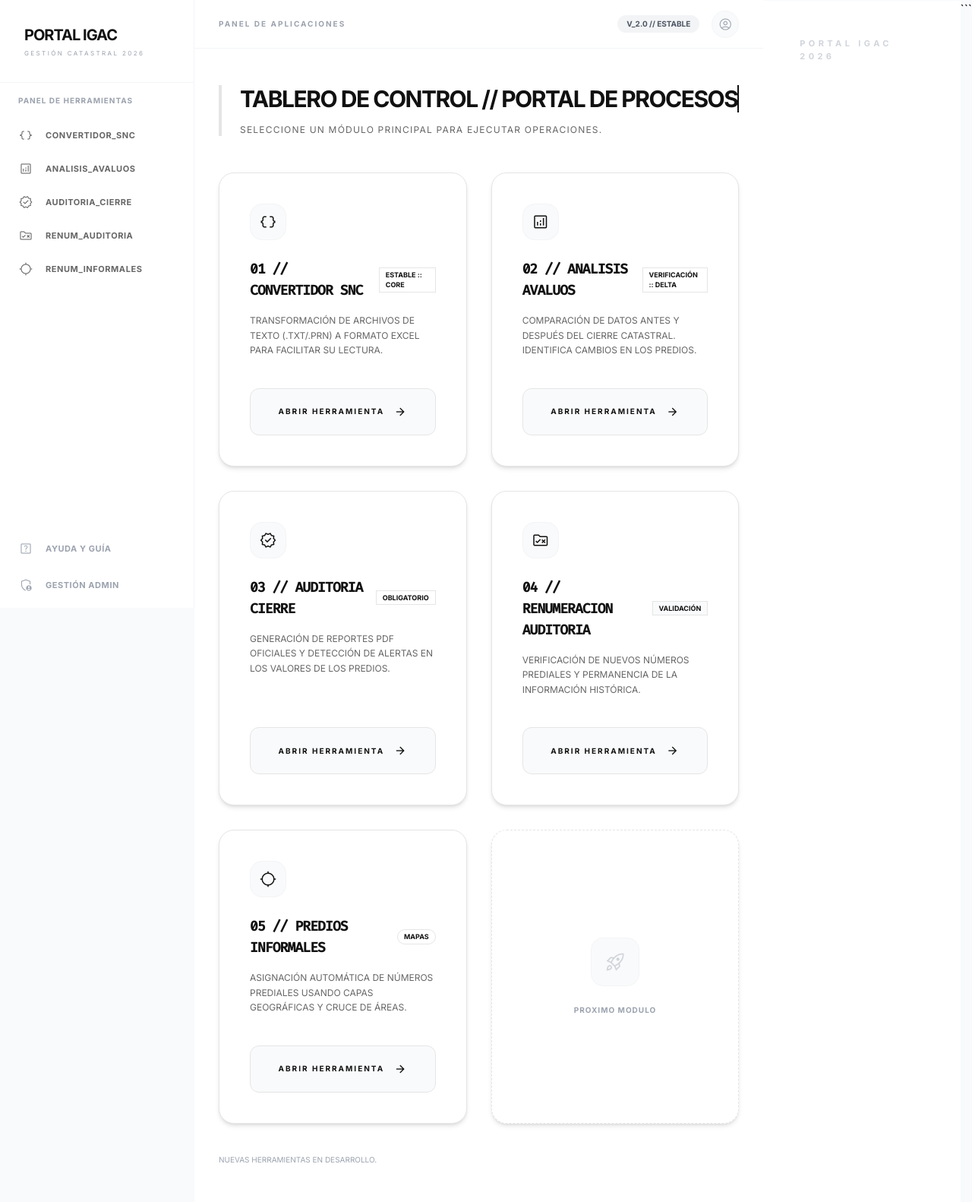
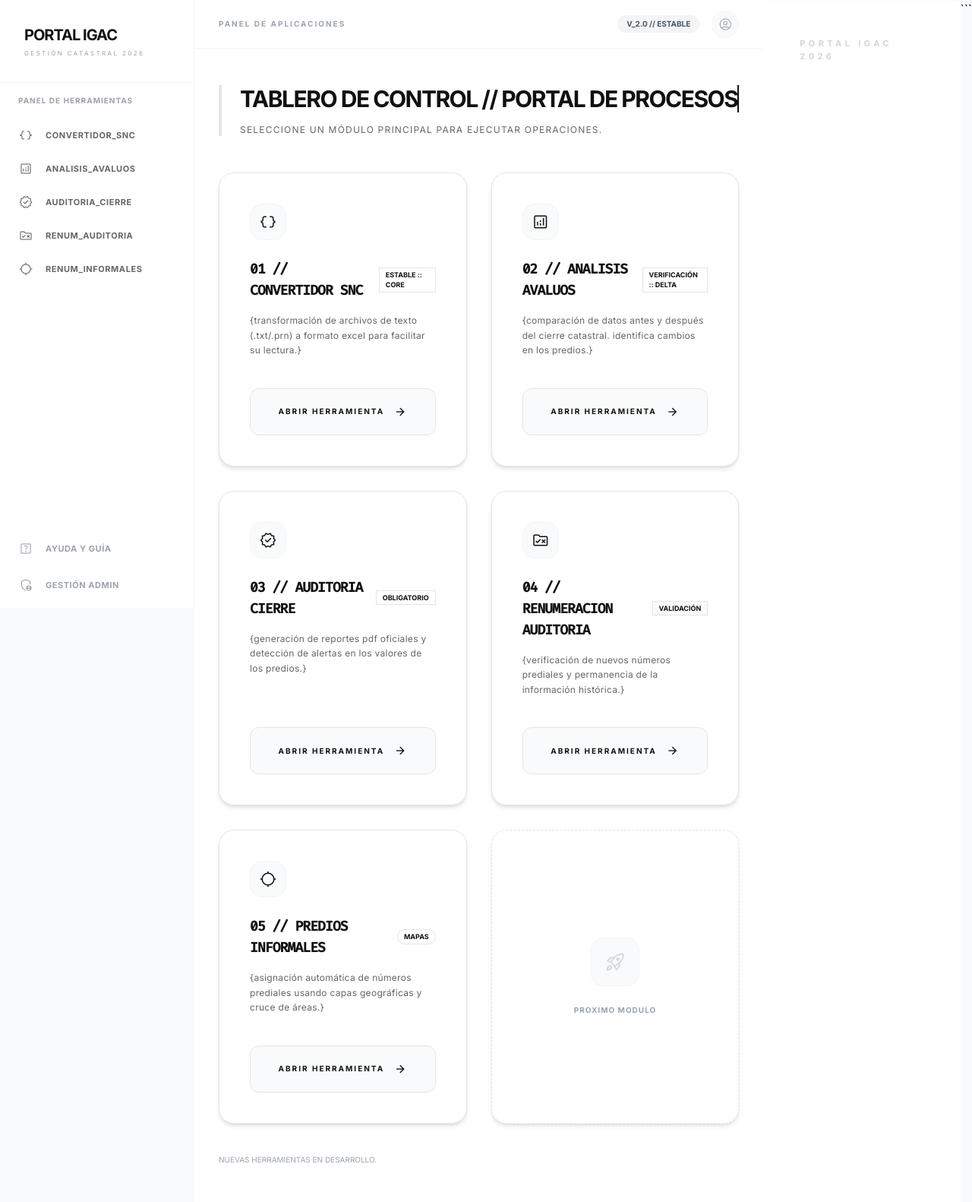
Before and after one commit to casabero/igac-portal, a Flask app: template templates/index.html in a window 1280 px wide. Shown: the whole page at 76% size. Run offline with Flask 3, Linux system fonts and the light colour scheme; the template is opened without the code that fills it, so the values that code supplies are empty; some libraries are stand-ins or nearby versions.

Commit message:
feat: finalize UI polish, update PDF layout, and adjust admin config

```diff
--- a/app.py
+++ b/app.py
@@ -17,7 +17,7 @@ app.secret_key = os.environ.get('SECRET_KEY', 'casabero_igac_secure_key')
 
 # Configuración Admin
 ADMIN_USER = "casabero_admin"
-ADMIN_PASS = "puerco123"
+ADMIN_PASS = "casa123"
 
 from functools import wraps
 def login_required(f):
--- a/templates/index.html
+++ b/templates/index.html
@@ -16,7 +16,8 @@
 
     <div class="grid grid-cols-1 md:grid-cols-2 gap-8">
         <!-- App 1: Convertidor SNC -->
-        <div class="premium-card p-10 relative overflow-hidden group h-full flex flex-col justify-between">
+        <div
+            class="premium-card p-10 relative overflow-hidden group h-full flex flex-col justify-between transition-all duration-300 hover:shadow-xl hover:bg-white hover:border-gray-300 active:scale-[0.99] active:bg-gray-50">
             <div>
                 <div
                     class="w-12 h-12 bg-gray-50 border border-gray-100 rounded-2xl flex items-center justify-center text-gray-900 mb-6 group-hover:bg-gray-100 group-hover:text-gray-900 transition-all duration-300">
@@ -30,8 +31,8 @@
                         class="px-2 py-0.5 text-[9px] font-sans font-bold bg-functional-success text-primary border border-gray-200">ESTABLE
                         :: CORE</span>
                 </div>
-                <p class="text-xs font-sans text-gray-500 leading-relaxed mb-10 uppercase">
-                    Transformación de archivos de texto (.txt/.prn) a formato Excel para facilitar su lectura.
+                <p class="text-xs font-sans text-gray-500 leading-relaxed mb-10 tracking-wide">
+                    {transformación de archivos de texto (.txt/.prn) a formato excel para facilitar su lectura.}
                 </p>
             </div>
             <a href="/snc"
@@ -42,7 +43,8 @@
         </div>
 
         <!-- App 2: Análisis Avalúos -->
-        <div class="premium-card p-10 relative overflow-hidden group h-full flex flex-col justify-between">
+        <div
+            class="premium-card p-10 relative overflow-hidden group h-full flex flex-col justify-between transition-all duration-300 hover:shadow-xl hover:bg-white hover:border-gray-300 active:scale-[0.99] active:bg-gray-50">
             <div>
                 <div
                     class="w-12 h-12 bg-gray-50 border border-gray-100 rounded-2xl flex items-center justify-center text-gray-900 mb-6 group-hover:bg-blue-50 group-hover:text-blue-600 transition-all duration-300">
@@ -55,8 +57,8 @@
                     <span class="px-2 py-0.5 text-[9px] font-sans font-bold border border-gray-200">VERIFICACIÓN ::
                         DELTA</span>
                 </div>
-                <p class="text-xs font-sans text-gray-500 leading-relaxed mb-10 uppercase">
-                    Comparación de datos antes y después del cierre catastral. Identifica cambios en los predios.
+                <p class="text-xs font-sans text-gray-500 leading-relaxed mb-10 tracking-wide">
+                    {comparación de datos antes y después del cierre catastral. identifica cambios en los predios.}
                 </p>
             </div>
             <a href="/avaluos"
@@ -67,7 +69,8 @@
         </div>
 
         <!-- App 3: Auditoría de Cierre -->
-        <div class="premium-card p-10 relative overflow-hidden group h-full flex flex-col justify-between">
+        <div
+            class="premium-card p-10 relative overflow-hidden group h-full flex flex-col justify-between transition-all duration-300 hover:shadow-xl hover:bg-white hover:border-gray-300 active:scale-[0.99] active:bg-gray-50">
             <div>
                 <div
                     class="w-12 h-12 bg-gray-50 border border-gray-100 rounded-2xl flex items-center justify-center text-gray-900 mb-6 group-hover:bg-blue-50 group-hover:text-blue-600 transition-all duration-300">
@@ -80,8 +83,8 @@
                     <span
                         class="px-2 py-0.5 text-[9px] font-sans font-bold border border-gray-200 bg-functional-error">OBLIGATORIO</span>
                 </div>
-                <p class="text-xs font-sans text-gray-500 leading-relaxed mb-10 uppercase">
-                    Generación de reportes PDF oficiales y detección de alertas en los valores de los predios.
+                <p class="text-xs font-sans text-gray-500 leading-relaxed mb-10 tracking-wide">
+                    {generación de reportes pdf oficiales y detección de alertas en los valores de los predios.}
                 </p>
             </div>
             <a href="/auditoria"
@@ -92,7 +95,8 @@
         </div>
 
         <!-- App 4: Auditoría de Renumeración -->
-        <div class="premium-card p-10 relative overflow-hidden group h-full flex flex-col justify-between">
+        <div
+            class="premium-card p-10 relative overflow-hidden group h-full flex flex-col justify-between transition-all duration-300 hover:shadow-xl hover:bg-white hover:border-gray-300 active:scale-[0.99] active:bg-gray-50">
             <div>
                 <div
                     class="w-12 h-12 bg-gray-50 border border-gray-100 rounded-2xl flex items-center justify-center text-gray-900 mb-6 group-hover:bg-blue-50 group-hover:text-blue-600 transition-all duration-300">
@@ -105,8 +109,8 @@
                     <span
                         class="px-2 py-0.5 text-[9px] font-sans font-bold border border-gray-200 bg-gray-50">VALIDACIÓN</span>
                 </div>
-                <p class="text-xs font-sans text-gray-500 leading-relaxed mb-10 uppercase">
-                    Verificación de nuevos números prediales y permanencia de la información histórica.
+                <p class="text-xs font-sans text-gray-500 leading-relaxed mb-10 tracking-wide">
+                    {verificación de nuevos números prediales y permanencia de la información histórica.}
                 </p>
             </div>
             <a href="/renumeracion"
@@ -117,7 +121,8 @@
         </div>
 
         <!-- App 5: Renumeración Predios Informales -->
-        <div class="premium-card p-10 relative overflow-hidden group h-full flex flex-col justify-between">
+        <div
+            class="premium-card p-10 relative overflow-hidden group h-full flex flex-col justify-between transition-all duration-300 hover:shadow-xl hover:bg-white hover:border-gray-300 active:scale-[0.99] active:bg-gray-50">
             <div>
                 <div
                     class="w-12 h-12 bg-gray-50 border border-gray-100 rounded-2xl flex items-center justify-center text-gray-900 mb-6 group-hover:bg-blue-50 group-hover:text-blue-600 transition-all duration-300">
@@ -130,8 +135,8 @@
                     <span
                         class="px-2 py-0.5 text-[9px] font-sans font-bold bg-functional-warning text-primary border border-gray-200 rounded-2xl">MAPAS</span>
                 </div>
-                <p class="text-xs font-sans text-gray-500 leading-relaxed mb-10 uppercase">
-                    Asignación automática de números prediales usando capas geográficas y cruce de áreas.
+                <p class="text-xs font-sans text-gray-500 leading-relaxed mb-10 tracking-wide">
+                    {asignación automática de números prediales usando capas geográficas y cruce de áreas.}
                 </p>
             </div>
             <a href="/renumeracion-informales"
--- a/templates/informales_tool.html
+++ b/templates/informales_tool.html
@@ -40,7 +40,7 @@
 
                 <!-- CTM -->
                 <div class="space-y-4 font-sans">
-                    <label class="block text-[10px] font-bold text-gray-500 uppercase tracking-widest leading-loose">
+                    <label class="block text-[10px] font-mono font-bold text-gray-400 uppercase tracking-widest pl-2">
                         02. Capa de Predios Formales (.zip con GDB)</label>
                     <input type="file" name="file_formal" id="file_formal" class="hidden" accept=".zip" required>
                     <label for="file_formal"
@@ -56,7 +56,9 @@
             <!-- Config -->
             <div class="border-t border-gray-100 pt-8 font-sans">
                 <div>
-                    <label class="block text-[10px] font-bold text-gray-500 uppercase mb-3 tracking-widest">03. Prefijo
+                    <label
+                        class="block text-[10px] font-mono font-bold text-gray-400 uppercase tracking-widest pl-2 mb-3">03.
+                        Prefijo
                         para la Numeración</label>
                     <input type="text" name="prefijo" placeholder="Ej: ANT"
                         class="w-full border border-gray-100 rounded-2xl bg-gray-50/50 text-xs font-sans py-4 px-4 focus:ring-gray-900 focus:border-gray-200 uppercase font-bold"
```
Also changed, not shown: modules/renumeracion_auditor.py (+16 -1 lines).
